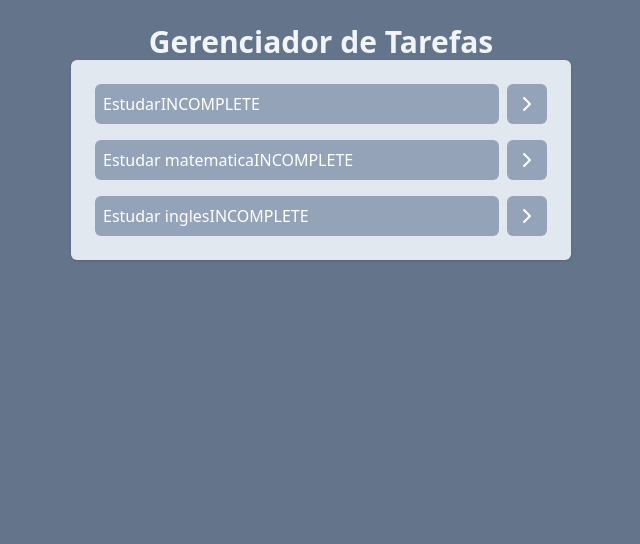
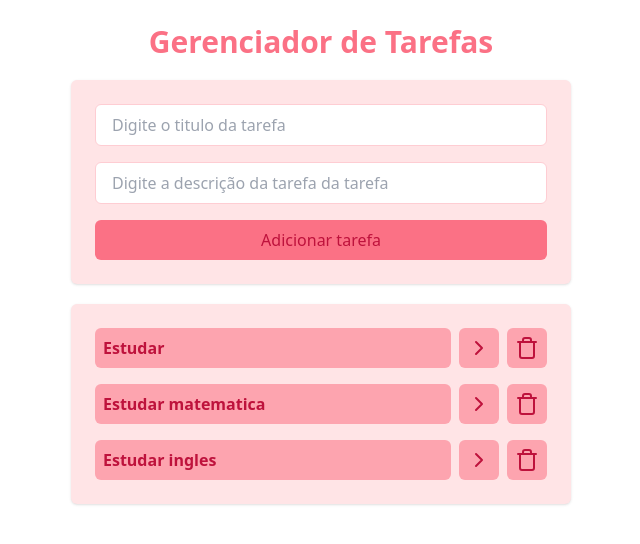
Before and after one commit to Amanda093/Gerenciador-De-Tarefas, a React (Vite) app: page /task in a window 1280 px wide. Shown: the top 544 px of the page, without its empty margins (319-959 px from the left). Built offline with nearby package versions, Linux system fonts and the light colour scheme.

Commit message:
adicionar tarefa e deletar tarefa concluidos

```diff
--- a/package.json
+++ b/package.json
@@ -12,7 +12,8 @@
   "dependencies": {
     "lucide-react": "^0.435.0",
     "react": "^18.3.1",
-    "react-dom": "^18.3.1"
+    "react-dom": "^18.3.1",
+    "uuid": "^10.0.0"
   },
   "devDependencies": {
     "@eslint/js": "^9.9.0",
--- a/src/App.jsx
+++ b/src/App.jsx
@@ -2,6 +2,7 @@ import { useState } from "react";
 import AddTask from "./components/AddTask";
 import Tasks from "./components/Tasks";
 import Title from "./components/Title";
+import { IdGenerate } from "uuid";
 import "./index.css"; // Ajuste o caminho se necessário
 
 function App() {
@@ -28,22 +29,42 @@ function App() {
 
   function onTaskClick(taskId) {
     const newTasks = tasks.map((task) => {
-      // Preciso atualizar a tarefa
+      // PRECISO ATUALIZAR ESSA TAREFA
       if (task.id === taskId) {
-        return { task, isCompleted: !task.isCompleted };
+        return { ...task, isCompleted: !task.isCompleted };
       }
 
-      // Não preciso atualizar a tarefa
-      return newTasks;
+      // NÃO PRECISO ATUALIZAR ESSA TAREFA
+      return task;
     });
+    setTasks(newTasks);
+  }
+
+  function onDeleteTaskClick(taskId) {
+    const newTasks = tasks.filter((task) => task.id !== taskId);
+    setTasks(newTasks);
+  }
+
+  function onAddTaskSubmit(title, description) {
+    const newTask = {
+      id: IdGenerate(),
+      title,
+      description,
+      isCompleted: false,
+    };
+    setTasks([...tasks, newTask]);
   }
 
   return (
-    <div className="w-screen h-screen bg-slate-500 flex justify-center p-6">
-      <div className="w-[500px]">
+    <div className="w-screen h-screen bg-rose-20 flex justify-center p-6">
+      <div className="w-[500px] space-y-5">
         <Title>Gerenciador de Tarefas</Title>
-        <AddTask />
-        <Tasks tasks={tasks} onTaskClick={onTaskClick} />
+        <AddTask onAddTaskSubmit={onAddTaskSubmit} />
+        <Tasks
+          tasks={tasks}
+          onTaskClick={onTaskClick}
+          onDeleteTaskClick={onDeleteTaskClick}
+        />
       </div>
     </div>
   );
--- a/src/components/AddTask.jsx
+++ b/src/components/AddTask.jsx
@@ -1,2 +1,39 @@
-function AddTask() {}
+import { useState } from "react";
+
+function AddTask({ onAddTaskSubmit }) {
+  const [title, setTitle] = useState("");
+  const [description, setDescription] = useState("");
+
+  return (
+    <div className="space-y-4 p-6 bg-rose-100  rounded-md shadow flex flex-col">
+      <input
+        type="text"
+        value={title}
+        onChange={(event) => setTitle(event.target.value)}
+        placeholder="Digite o titulo da tarefa"
+        className="border border-rose-200 outline-rose-400 px-4 py-2 rounded-md"
+      />
+      <input
+        type="text"
+        value={description}
+        onChange={(event) => setDescription(event.target.value)}
+        placeholder="Digite a descrição da tarefa da tarefa"
+        className="border border-rose-200 outline-rose-400 px-4 py-2 rounded-md"
+      />
+      <button
+        onClick={() => {
+          if (!title.trim() || !description.trim()) {
+            return alert("Preencha o título e a descrição da tarefa!");
+          }
+          onAddTaskSubmit(title, description);
+          setTitle("");
+          setDescription("");
+        }}
+        className="bg-rose-400 hover:bg-rose-500 text-rose-700 p-2 rounded-md transition duration-300 ease-in-out"
+      >
+        Adicionar tarefa
+      </button>
+    </div>
+  );
+}
 export default AddTask;
--- a/src/components/Tasks.jsx
+++ b/src/components/Tasks.jsx
@@ -1,20 +1,28 @@
-import { ChevronRightIcon } from "lucide-react";
+import { ChevronRightIcon, TrashIcon } from "lucide-react";
 
-function Tasks(props) {
+function Tasks({ tasks, onTaskClick, onDeleteTaskClick }) {
   return (
-    <ul className="space-y-4 p-6 bg-slate-200 rounded-md shadow">
-      {props.tasks.map((task) => (
-        <li key={task.id} className="flex gap-2">
+    <ul className="space-y-4 p-6 bg-rose-100  rounded-md shadow">
+      {tasks.map((task) => (
+        <li key={task.id} className="flex gap-2 group ">
           <button
-            onClick={() => props.onTaskClick(task.id)}
-            className="bg-slate-400 text-left w-full text-white p-2 rounded-md"
+            onClick={() => onTaskClick(task.id)}
+            className={`bg-rose-300 group-hover:bg-rose-400 text-left w-full font-semibold text-rose-700 p-2 rounded-md transition duration-200 ease-in-out ${
+              task.isCompleted && "line-through"
+            }`}
           >
             {task.title}
-            {task.isCompleted ? "COMPLETE" : "INCOMPLETE"}
           </button>
 
-          <button className="bg-slate-400 text-white p-2 rounded-md">
+          <button className="bg-rose-300 group-hover:bg-rose-400 text-rose-700 p-2 rounded-md transition duration-300 ease-in-out">
             <ChevronRightIcon />
+          </button>
+
+          <button
+            onClick={() => onDeleteTaskClick(task.id)}
+            className="bg-rose-300 group-hover:bg-rose-400 text-rose-700 p-2 rounded-md transition duration-300 ease-in-out"
+          >
+            <TrashIcon />
           </button>
         </li>
       ))}
--- a/src/components/Title.jsx
+++ b/src/components/Title.jsx
@@ -1,8 +1,6 @@
 function Title({ children }) {
   return (
-    <h1 className="text-3xl text-slate-100 font-bold text-center">
-      {children}
-    </h1>
+    <h1 className="text-3xl text-rose-400 font-bold text-center">{children}</h1>
   );
 }
 export default Title;
```
Also changed, not shown: 1 other file (tests, documents, lock files or other folders).
